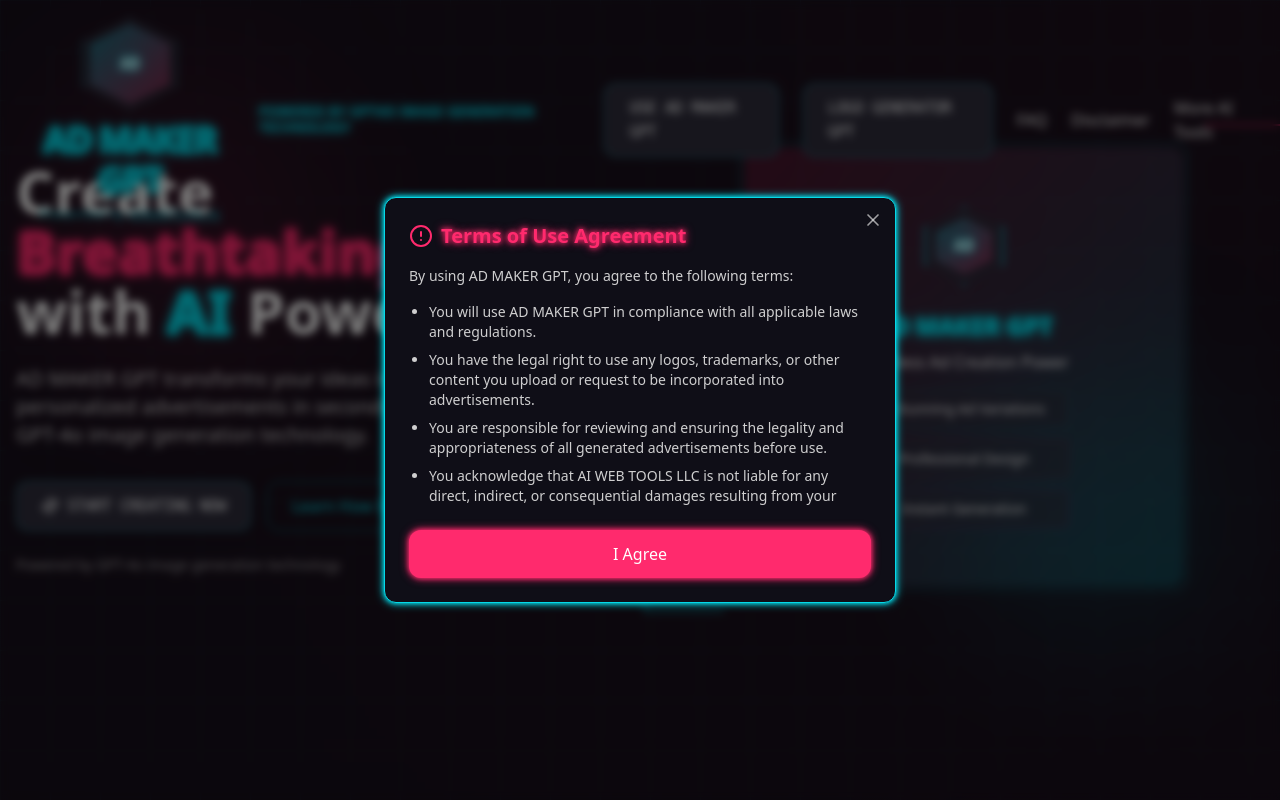
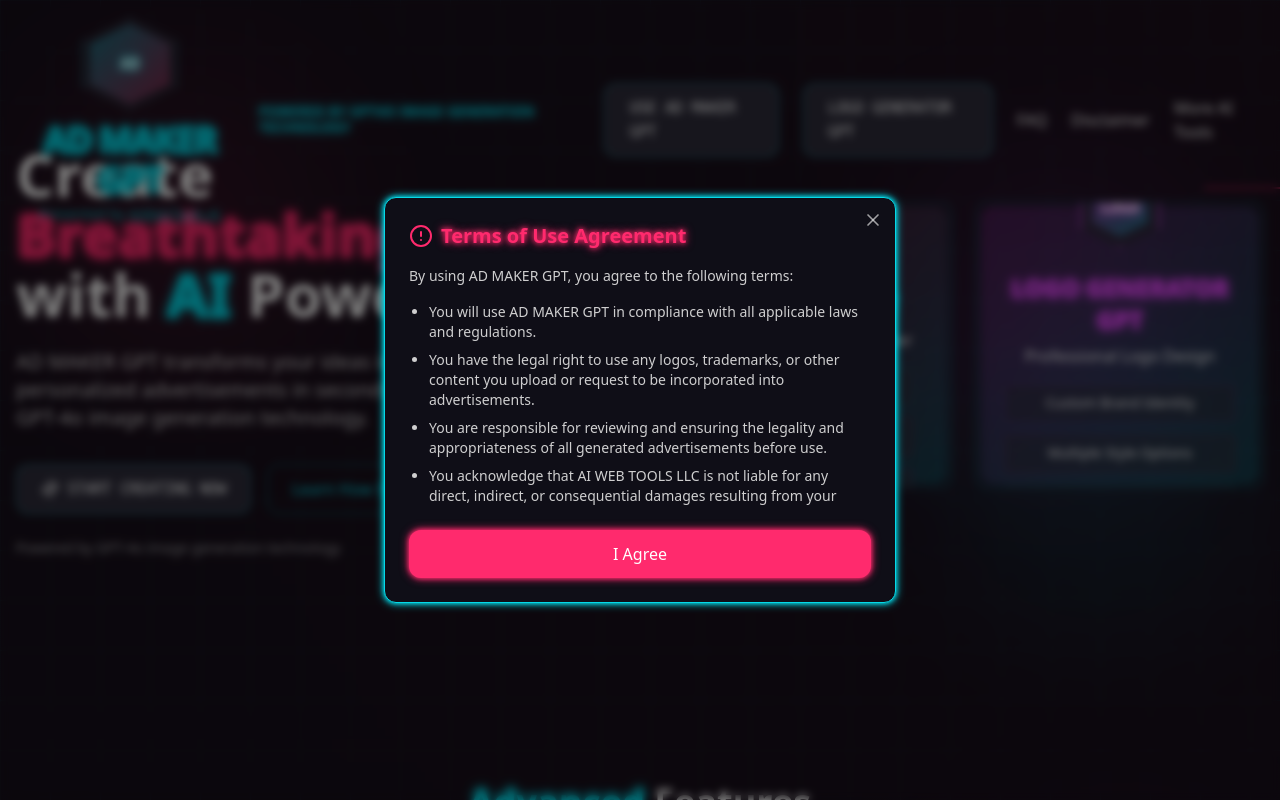
Before and after one commit to aiwebtools/adandlogomakergpt, a React (Vite) app: page / in a window 1280 px wide. Shown: the top 800 px of the page. Built offline with nearby package versions, Linux system fonts and the light colour scheme.

Commit message:
feat: Add Logo Generator GPT card
Adds a card for Logo Generator GPT and a button linking to it. Also updates the AD MAKER GPT card to link to the correct URL.

```diff
--- a/src/components/Hero.tsx
+++ b/src/components/Hero.tsx
@@ -46,8 +46,14 @@ const Hero: React.FC = () => {
             </p>
           </div>
 
-          <div className="relative md:mt-0 mt-8">
-            <div className="aspect-square max-w-md mx-auto relative cyberpunk-border p-1 rounded-lg overflow-hidden animate-float">
+          <div className="relative md:mt-0 mt-8 grid grid-cols-1 md:grid-cols-2 gap-6">
+            {/* AD MAKER GPT Card */}
+            <a
+              href="https://chatgpt.com/g/g-6810ea3238888191a084c4f20b40225f-ad-maker-gpt"
+              target="_blank"
+              rel="noopener noreferrer"
+              className="aspect-square relative cyberpunk-border p-1 rounded-lg overflow-hidden animate-float hover:shadow-neon-primary transition-shadow duration-300"
+            >
               <div className="bg-gradient-to-br from-cyberpunk-primary/20 to-cyberpunk-secondary/20 w-full h-full rounded-lg flex items-center justify-center">
                 <div className="text-center p-6">
                   <div className="w-20 h-20 mx-auto mb-6 relative">
@@ -83,7 +89,51 @@ const Hero: React.FC = () => {
                   </div>
                 </div>
               </div>
-            </div>
+            </a>
+
+            {/* LOGO GENERATOR GPT Card */}
+            <a
+              href="https://chatgpt.com/g/g-ICcKk0tgw-creative-logo-generator-and-assistant"
+              target="_blank"
+              rel="noopener noreferrer"
+              className="aspect-square relative cyberpunk-border p-1 rounded-lg overflow-hidden animate-float hover:shadow-neon-accent transition-shadow duration-300"
+            >
+              <div className="bg-gradient-to-br from-cyberpunk-accent/20 to-cyberpunk-secondary/20 w-full h-full rounded-lg flex items-center justify-center">
+                <div className="text-center p-6">
+                  <div className="w-20 h-20 mx-auto mb-6 relative">
+                    {/* Hexagon shape base */}
+                    <div className="absolute inset-0 bg-cyberpunk-muted border-2 border-cyberpunk-accent shadow-neon-accent animate-pulse-glow"
+                         style={{ clipPath: 'polygon(50% 0%, 100% 25%, 100% 75%, 50% 100%, 0% 75%, 0% 25%)' }}>
+                    </div>
+
+                    {/* Inner light effect */}
+                    <div className="absolute inset-3 bg-gradient-to-br from-cyberpunk-accent/40 to-cyberpunk-secondary/40"
+                         style={{ clipPath: 'polygon(50% 0%, 100% 25%, 100% 75%, 50% 100%, 0% 75%, 0% 25%)' }}>
+                    </div>
+
+                    {/* Text LOGO */}
+                    <div className="absolute inset-0 flex items-center justify-center text-cyberpunk-foreground font-bold text-base font-mono neon-text-accent">
+                      LOGO
+                    </div>
+                  </div>
+
+                  <h3 className="text-2xl font-bold neon-text-accent mb-2">LOGO GENERATOR GPT</h3>
+                  <p className="text-cyberpunk-foreground mb-4">Professional Logo Design</p>
+
+                  <div className="space-y-3">
+                    <div className="text-sm p-2 border border-cyberpunk-accent/20 rounded bg-cyberpunk-muted/50">
+                      Custom Brand Identity
+                    </div>
+                    <div className="text-sm p-2 border border-cyberpunk-primary/20 rounded bg-cyberpunk-muted/50">
+                      Multiple Style Options
+                    </div>
+                    <div className="text-sm p-2 border border-cyberpunk-secondary/20 rounded bg-cyberpunk-muted/50">
+                      Ready To Use Designs
+                    </div>
+                  </div>
+                </div>
+              </div>
+            </a>
 
             {/* Decorative elements */}
             <div className="absolute -top-5 -right-5 w-20 h-20 border-t-2 border-r-2 border-cyberpunk-primary opacity-60"></div>
@@ -96,6 +146,7 @@ const Hero: React.FC = () => {
       <div className="absolute inset-0 bg-cyberpunk-grid bg-[size:50px_50px] opacity-20"></div>
       <div className="absolute top-20 left-10 w-72 h-72 bg-cyberpunk-primary/10 rounded-full filter blur-[80px]"></div>
       <div className="absolute bottom-20 right-10 w-72 h-72 bg-cyberpunk-secondary/10 rounded-full filter blur-[80px]"></div>
+      <div className="absolute top-40 right-20 w-72 h-72 bg-cyberpunk-accent/10 rounded-full filter blur-[80px]"></div>
     </section>
   );
 };
```
